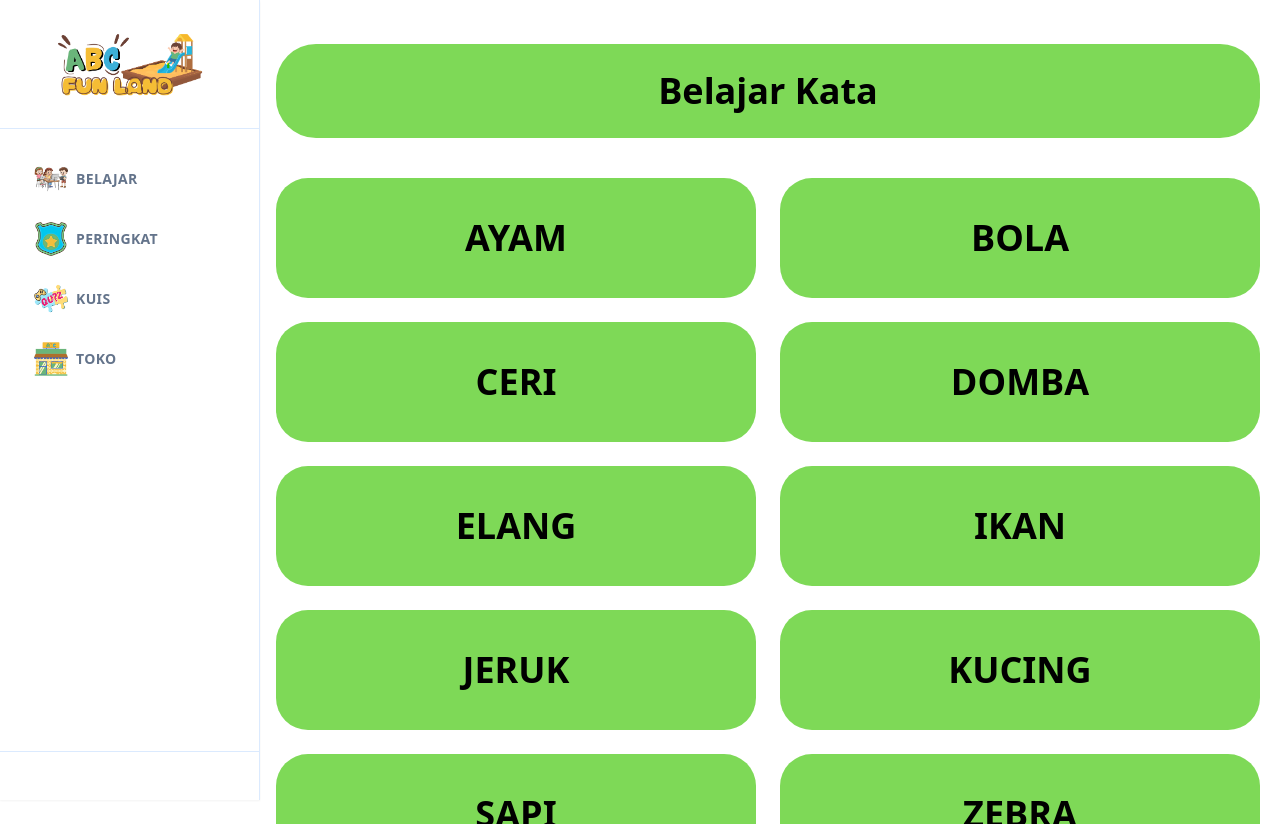
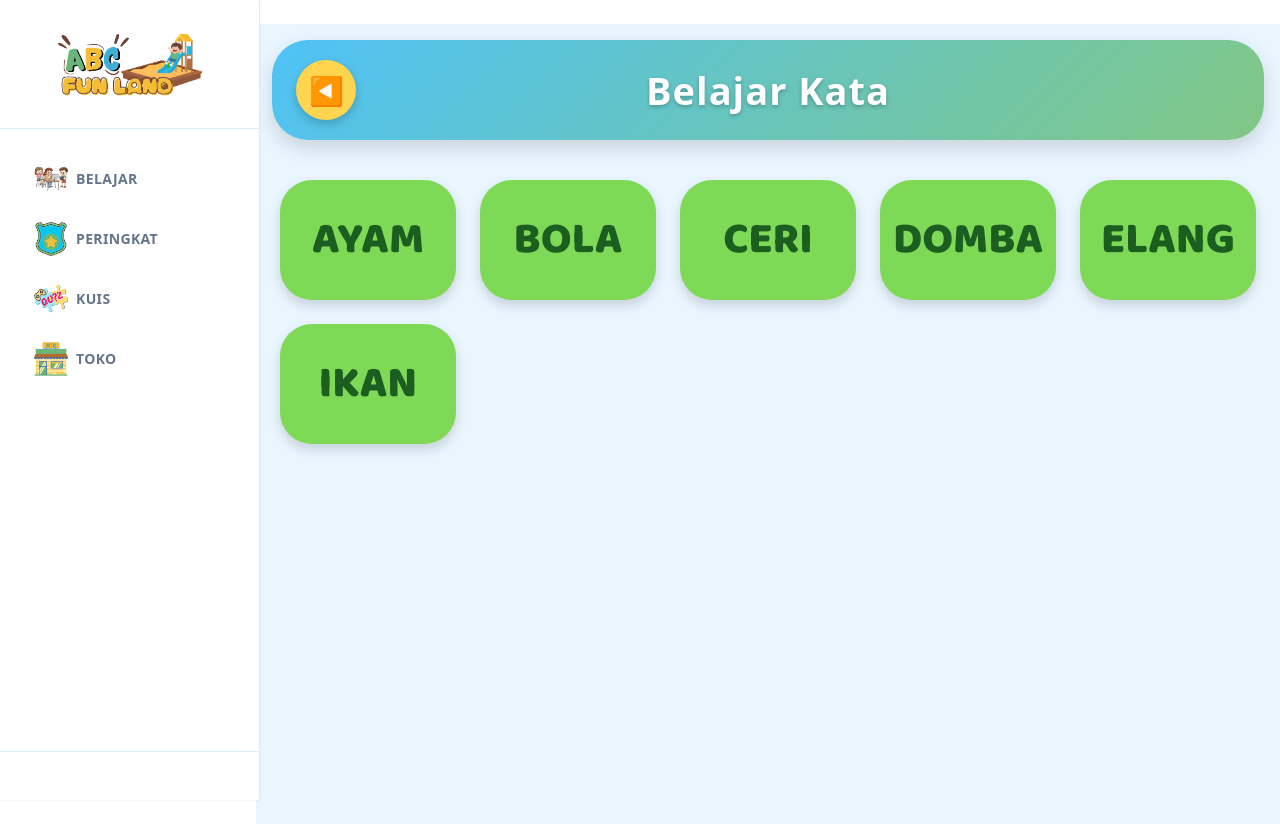
Before and after one commit to Puturahmaa7/https---github.com-utrhmaa-ABCFunLand, a Next.js app in the folder abcfunlearn/: page /learn/belajar_kata in a window 1280 px wide. Built offline with nearby package versions, Linux system fonts and the light colour scheme.

Commit message:
update belajar kata

```diff
--- a/abcfunlearn/app/(loginUser)/learn/belajar_kata/layout.tsx
+++ b/abcfunlearn/app/(loginUser)/learn/belajar_kata/layout.tsx
@@ -1,30 +1,83 @@
+"use client";
+
+import { useRouter, usePathname } from "next/navigation";
+
 export default function BelajarKataLayout({
   children,
 }: {
   children: React.ReactNode;
 }) {
+  const router = useRouter();
+  const pathname = usePathname();
+
+  const handleBack = () => {
+    const segments = pathname.split("/").filter(Boolean);
+    if (segments.length <= 1) return;
+    const targetPath = "/" + segments.slice(0, -1).join("/");
+    router.push(targetPath);
+  };
+
   return (
     <div
       style={{
         height: "100vh",
         display: "flex",
         flexDirection: "column",
+        backgroundColor: "#EAF6FF",
       }}
     >
       {/* HEADER */}
       <div
         style={{
-          backgroundColor: "#7ED957",
-          margin: "20px",
-          padding: "20px",
-          borderRadius: "40px",
-          textAlign: "center",
-          fontSize: "36px",
-          fontWeight: "800",
+          margin: "16px",
+          padding: "20px 24px",
+          borderRadius: "36px",
+          display: "flex",
+          alignItems: "center",
+          gap: "20px",
           flexShrink: 0,
+          background:
+            "linear-gradient(135deg, #4FC3F7, #81C784)",
+          boxShadow: "0 8px 20px rgba(0,0,0,0.15)",
         }}
       >
-        Belajar Kata
+        {/* TOMBOL KEMBALI */}
+        <button
+          onClick={handleBack}
+          style={{
+            width: "60px",
+            height: "60px",
+            borderRadius: "50%",
+            backgroundColor: "#FFD54F",
+            color: "#333",
+            fontSize: "28px",
+            fontWeight: "bold",
+            border: "none",
+            cursor: "pointer",
+            boxShadow: "0 4px 10px rgba(0,0,0,0.2)",
+          }}
+          aria-label="Kembali"
+        >
+          ◀
+        </button>
+
+        {/* JUDUL */}
+        <div
+          style={{
+            flex: 1,
+            textAlign: "center",
+            fontSize: "38px",
+            fontWeight: "800",
+            color: "#FFFFFF",
+            letterSpacing: "1px",
+            textShadow: "0 2px 4px rgba(0,0,0,0.25)",
+          }}
+        >
+          Belajar Kata
+        </div>
+
+        {/* SPACER */}
+        <div style={{ width: "60px" }} />
       </div>
 
       {/* CONTENT */}
@@ -32,7 +85,7 @@ export default function BelajarKataLayout({
         style={{
           flex: 1,
           overflowY: "auto",
-          padding: "20px",
+          padding: "24px",
         }}
       >
         {children}
--- a/abcfunlearn/app/(loginUser)/learn/belajar_kata/page.tsx
+++ b/abcfunlearn/app/(loginUser)/learn/belajar_kata/page.tsx
@@ -1,27 +1,19 @@
 "use client";
 
 import Link from "next/link";
+import { useState } from "react";
 
 export default function BelajarKataPage() {
-  // Contoh kata sederhana untuk anak
-  const kata = [
-    "AYAM",
-    "BOLA",
-    "CERI",
-    "DOMBA",
-    "ELANG",
-    "IKAN",
-    "JERUK",
-    "KUCING",
-    "SAPI",
-    "ZEBRA",
-  ];
+  // sesuai permintaan: sampai IKAN
+  const kata = ["AYAM", "BOLA", "CERI", "DOMBA", "ELANG", "IKAN"];
+
+  const [hovered, setHovered] = useState<string | null>(null);
 
   return (
     <div
       style={{
         display: "grid",
-        gridTemplateColumns: "repeat(2, 1fr)",
+        gridTemplateColumns: "repeat(5, 1fr)",
         gap: "24px",
       }}
     >
@@ -32,6 +24,8 @@ export default function BelajarKataPage() {
           style={{ textDecoration: "none" }}
         >
           <div
+            onMouseEnter={() => setHovered(k)}
+            onMouseLeave={() => setHovered(null)}
             style={{
               backgroundColor: "#7ED957",
               height: "120px",
@@ -39,11 +33,24 @@ export default function BelajarKataPage() {
               display: "flex",
               alignItems: "center",
               justifyContent: "center",
-              fontSize: "36px",
+
+              /* FONT ANAK-ANAK */
+              fontFamily: "var(--font-baloo)",
+              fontSize: "44px",
               fontWeight: "800",
-              color: "#000",
+              color: "#1B5E20",
+
               cursor: "pointer",
               userSelect: "none",
+
+              /* HOVER */
+              transform: hovered === k ? "scale(1.12)" : "scale(1)",
+              boxShadow:
+                hovered === k
+                  ? "0 14px 28px rgba(0,0,0,0.25)"
+                  : "0 6px 12px rgba(0,0,0,0.15)",
+
+              transition: "all 0.25s ease",
             }}
           >
             {k}
```
